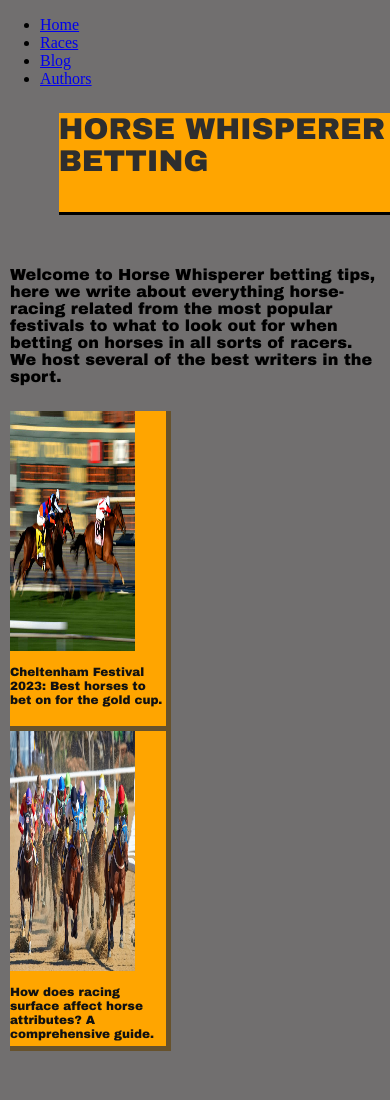
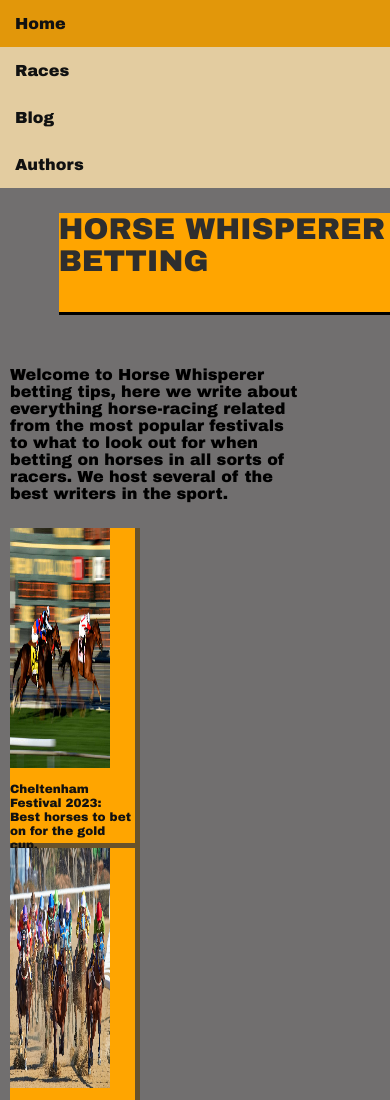
Before and after one commit to BartlomiejWierzba04/SEO-Practice-Site-, a plain HTML site: page sites/index.html in a window 390 px wide. Shown: the top 1100 px of the page. Before the commit the page ends 1051 px from the top, so only its background shows below. Drawn offline with Linux system fonts and the light colour scheme; files whose address does not match are found by name.

Commit message:
Changes made to file structure, extra page added

```diff
--- a/sites/articlestyle.css
+++ /dev/null
@@ -1,27 +0,0 @@
-div.articleContainer{ /* Needs to be adapted to mobile form factor*/
-    background-color:orange;
-    width:40%;
-    height:300px;
-    border-bottom:solid;
-    border-width:5px;
-    border-color:rgb(103, 82, 44);
-    border-right:solid 5px rgb(103, 82, 44);
-    margin-left:10px;
-    padding-bottom: 15px;
-
-}
-div.articleContainer p.authorName{
-    font-family:verdana;
-    opacity:0.8;
-    color:black;
-}
-
-div.articleContainer h2.title{
-    font-family:"Arial Black";
-    font-size:12px;
-    color:#111111;
-}
-div.articleContainer.span{
-    display:inline-block;
-    flex:left;
-}
--- a/sites/css/articlestyle.css
+++ b/sites/css/articlestyle.css
@@ -1,3 +1,9 @@
+div.articleContainer img.articleImage{
+    width: 80%;
+    height: 80%;
+    background-size: cover;
+
+}
 div.articleContainer{ /* Needs to be adapted to mobile form factor*/
     background-color:orange;
     width:40%;
--- a/sites/css/sidenav.css
+++ b/sites/css/sidenav.css
@@ -0,0 +1,59 @@
+ul.sidenav {
+    list-style-type: none;
+    margin: 0;
+    padding: 0;
+    width: 15%;
+    height: 100%;
+    display:block;
+    background-color: rgb(227, 204, 160);
+    position: fixed;
+    border-right:solid 3px black;
+  }
+
+ul.sidenav li a {
+    display: inline-block;
+    padding: 16px 20px;
+    text-decoration: none;
+    font-family:"Arial Black";
+    color:#111111;
+
+}
+ul.sidenav a{
+   padding: 20px 20px;
+}
+
+ul.sidenav li{
+    display:block;
+}
+ul.sidenav li:hover:not(.active) {
+    background-color: rgb(241, 195, 109);
+    border:solid 1px black;
+  }
+ul.sidenav li.active{
+    background-color:rgb(226, 151, 10);
+}
+div.content{
+    margin-left:  15%;
+    width: 80%;
+    height: 1000px;
+}
+
+
+@media screen and (max-width: 900px) {
+    ul.sidenav{
+      width: 100%;
+      height: auto;
+      position: relative;
+    }
+    ul.sidenav li a{
+        float:left;
+        padding:15px;
+    }
+    div.content{margin-left:0;}
+}
+@media screen and (max-width: 400px) {
+    ul.sidenav li a{
+      text-align: center;
+      float: none;
+    }
+  }
--- a/sites/index.html
+++ b/sites/index.html
@@ -4,9 +4,9 @@
 <head>
 
 
-<link rel="stylesheet" type="text/css" href="main.css"/>
-<link rel="stylesheet" type="text/css" href="sidenav.css"/>
-<link rel="stylesheet" type="text/css" href="articlestyle.css"/>
+<link rel="stylesheet" type="text/css" href="css/main.css"/>
+<link rel="stylesheet" type="text/css" href="css/sidenav.css"/>
+<link rel="stylesheet" type="text/css" href="css/articlestyle.css"/>
 <meta name=”robots” content="index, follow">
 <meta name="viewport" content="width=device-width, initial-scale=1.0">
 <meta name="description" content="Horse Tips| Number 1 Horse Betting Advice UK">
--- a/sites/main.css
+++ /dev/null
@@ -1,30 +0,0 @@
-body{
-    background-color:rgb(113, 111, 111);
-    margin:0;
-    padding:0;
-}
- div.articleContainer img.articleImage{
-    width: 80%;
-    height: 80%;
-    background-size: cover;
-
-}
-div.introduction{
-    font-family:"Arial Black";
-    padding:10px;
-}
-
-h1.title{
-    margin-left:15%;
-    padding:0;
-    display:flex;
-    font-family:"Arial Black";
-    font-size:30px;
-    font-weight:800px;
-    color:#2e2e2e;
-    font-style:bold;
-    padding-bottom:35px;
-    background-color:orange;
-    background:orange;
-    border-bottom: solid 3px black;
-}
--- a/sites/sidenav.css
+++ b/sites/sidenav.css
@@ -0,0 +1,59 @@
+ul.sidenav {
+    list-style-type: none;
+    margin: 0;
+    padding: 0;
+    width: 15%;
+    height: 100%;
+    display:block;
+    background-color: rgb(227, 204, 160);
+    position: fixed;
+    border-right:solid 3px black;
+  }
+
+ul.sidenav li a {
+    display: inline-block;
+    padding: 16px 20px;
+    text-decoration: none;
+    font-family:"Arial Black";
+    color:#111111;
+
+}
+ul.sidenav a{
+   padding: 20px 20px;
+}
+
+ul.sidenav li{
+    display:block;
+}
+ul.sidenav li:hover:not(.active) {
+    background-color: rgb(241, 195, 109);
+    border:solid 1px black;
+  }
+ul.sidenav li.active{
+    background-color:rgb(226, 151, 10);
+}
+div.content{
+    margin-left:  15%;
+    width: 80%;
+    height: 1000px;
+}
+
+
+@media screen and (max-width: 900px) {
+    ul.sidenav{
+      width: 100%;
+      height: auto;
+      position: relative;
+    }
+    ul.sidenav li a{
+        float:left;
+        padding:15px;
+    }
+    div.content{margin-left:0;}
+}
+@media screen and (max-width: 400px) {
+    ul.sidenav li a{
+      text-align: center;
+      float: none;
+    }
+  }
```
Also changed, not shown: sites/CheltenhamFestival2023.html (+3 -1 lines), sites/images/Horse Pack Racing.jfif (added), sites/images/favicon.png (added), sites/images/twohorsesracing.jpg (added).
